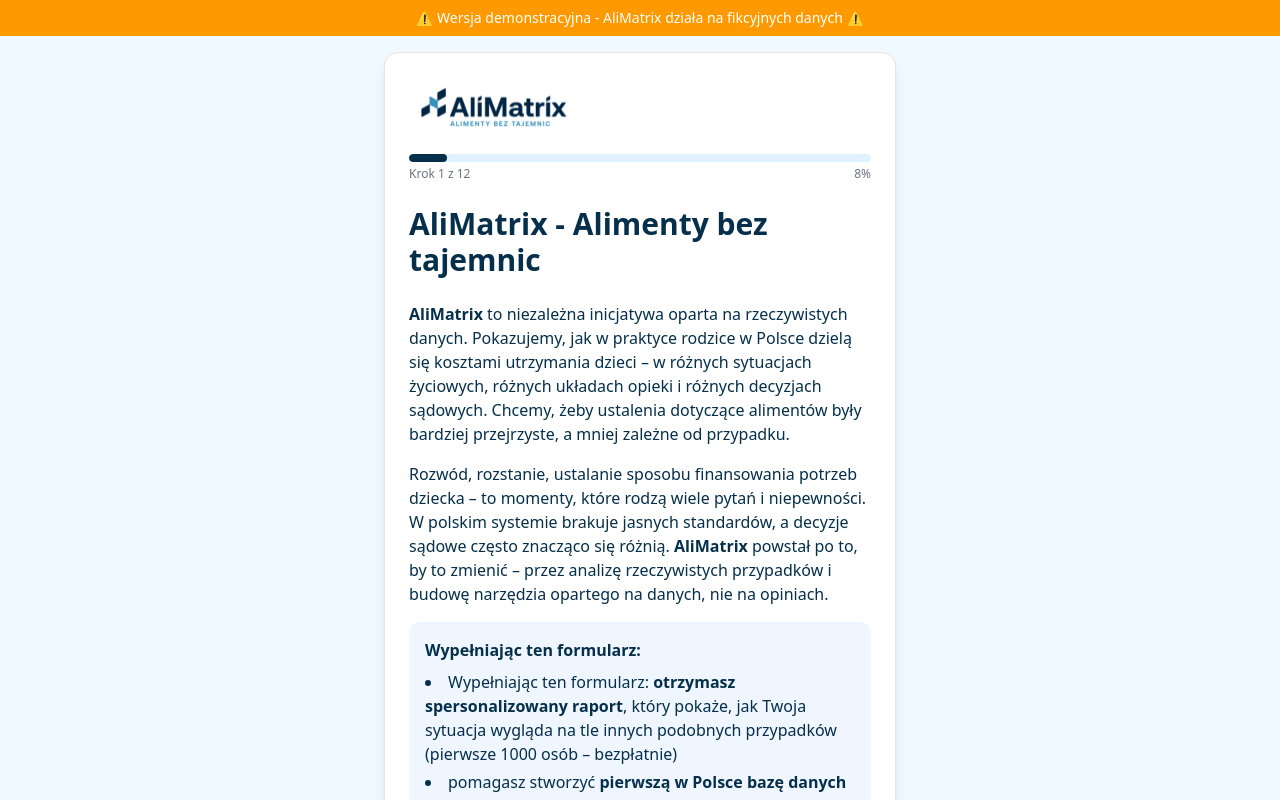
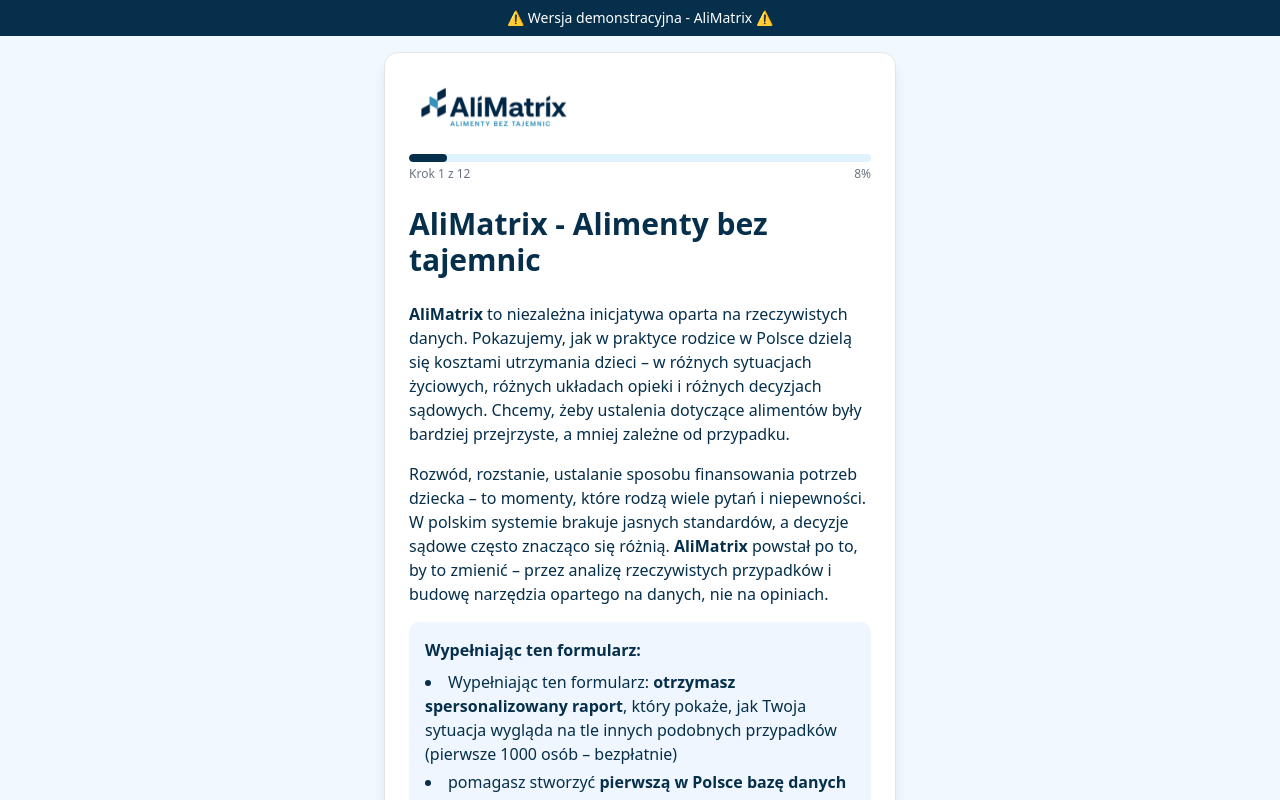
Before and after one commit to m-zeprzalka/alim, a Next.js app: page / in a window 1280 px wide. Shown: the top 800 px of the page. Built offline with nearby package versions, Linux system fonts and the light colour scheme.

Commit message:
Zmiana koloru paska

```diff
--- a/src/app/api/admin/export-excel/route.ts
+++ b/src/app/api/admin/export-excel/route.ts
@@ -4,7 +4,7 @@ import { NextRequest, NextResponse } from "next/server";
 import * as ExcelJS from "exceljs";
 
 // Proste zabezpieczenie - w produkcji należałoby to zamienić na uwierzytelnianie
-const API_KEY = process.env.ADMIN_API_KEY || "tajny_klucz_admin";
+const API_KEY = process.env.ADMIN_API_KEY || "tajny_klucz_admin_2025";
 
 export async function GET(request: NextRequest) {
   try {
--- a/src/app/api/admin/subscriptions/route.ts
+++ b/src/app/api/admin/subscriptions/route.ts
@@ -3,7 +3,7 @@ import { prisma } from "@/lib/prisma";
 import { NextRequest, NextResponse } from "next/server";
 
 // Proste zabezpieczenie - w produkcji należałoby to zamienić na uwierzytelnianie
-const API_KEY = process.env.ADMIN_API_KEY || "tajny_klucz_admin";
+const API_KEY = process.env.ADMIN_API_KEY || "tajny_klucz_admin_2025";
 
 export async function GET(request: NextRequest) {
   try {
--- a/src/app/layout.tsx
+++ b/src/app/layout.tsx
@@ -28,8 +28,8 @@ export default function RootLayout({
       <body
         className={`${geistSans.variable} ${geistMono.variable} antialiased bg-sky-50`}
       >
-        <div className="bg-amber-500 text-white py-2 text-center text-sm font-medium">
-          ⚠️ Wersja demonstracyjna - AliMatrix działa na fikcyjnych danych ⚠️
+        <div className="bg-sky-950 text-white py-2 text-center text-sm font-medium">
+          ⚠️ Wersja demonstracyjna - AliMatrix ⚠️
         </div>
         {children}
       </body>
```
